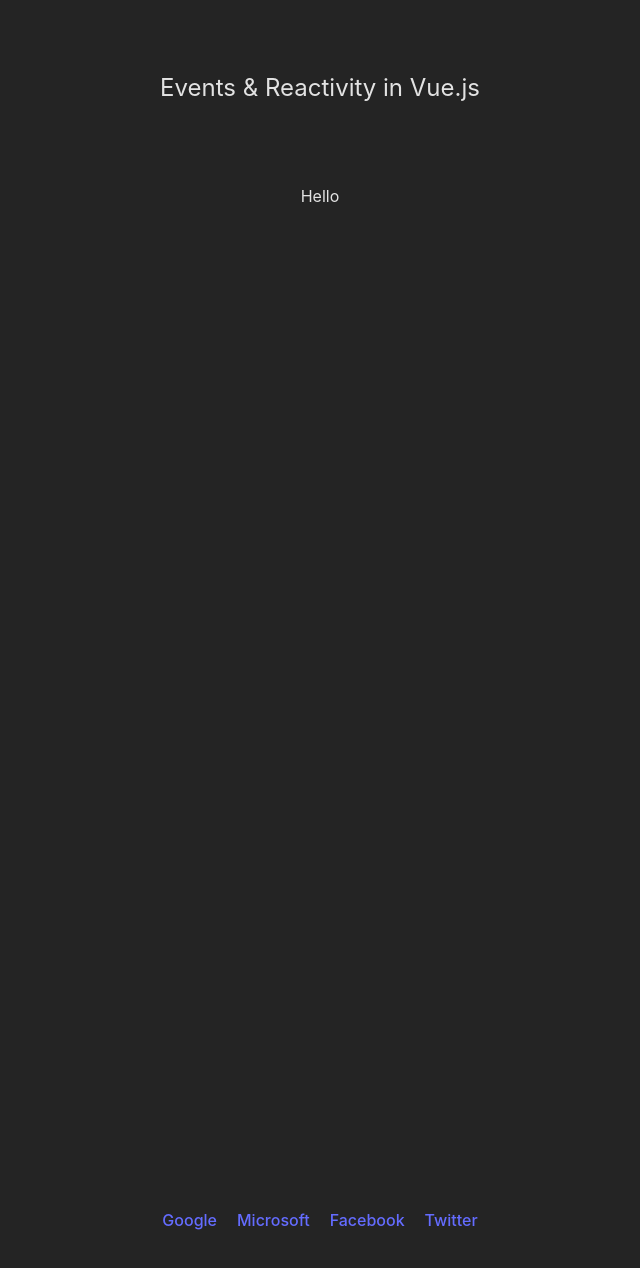
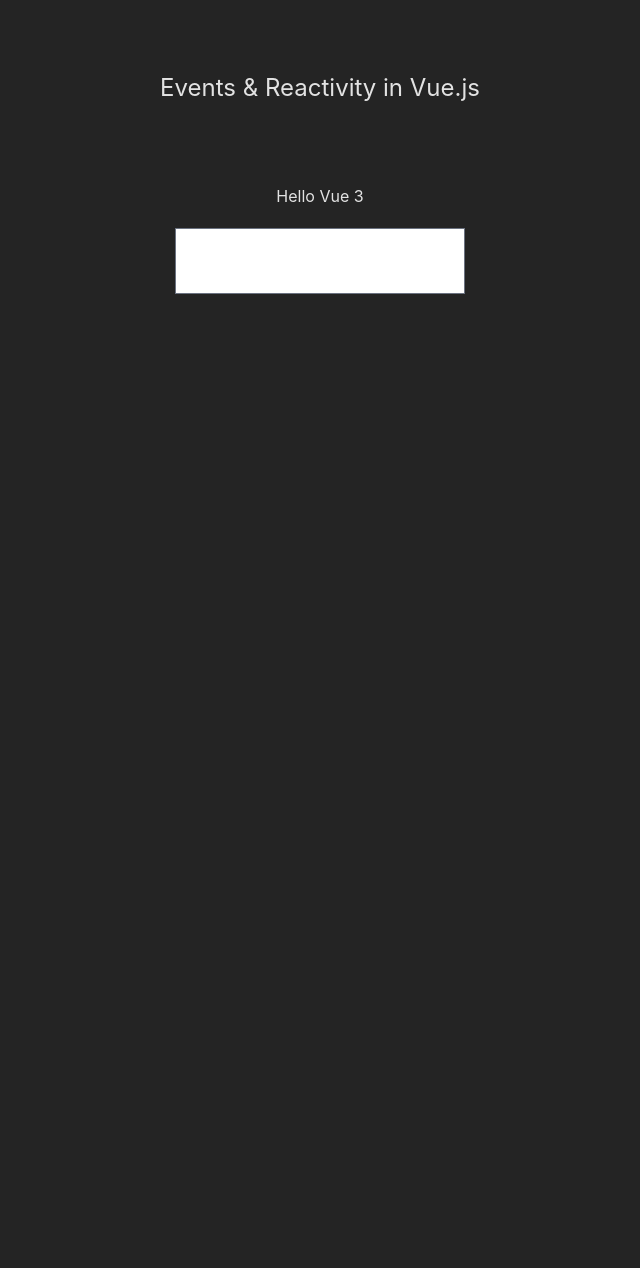
Before and after one commit to LearnWithHasinHayder/vue-events-reactivity, a Vue app: page / in a window 1280 px wide. Shown: the top 1268 px of the page, without its empty margins (320-960 px from the left). After the commit the page ends 800 px from the top, so only its background shows below. Built offline with nearby package versions, Linux system fonts and the light colour scheme.

Commit message:
Episode 08 Code

```diff
--- a/src/App.vue
+++ b/src/App.vue
@@ -1,48 +1,20 @@
 <script setup>
 import { ref } from "vue"
-const about = ref("Hello")
-const links=[
-  {
-    name: 'Google',
-    url: "https://www.google.com",
-    about:"Google is an American multinational technology company that specializes in Internet-related services and products, which include online advertising technologies, a search engine, cloud computing, software, and hardware."
-  },
-  {
-    name: 'Microsoft',
-    url: "https://www.microsoft.com",
-    about:"Microsoft Corporation is an American multinational technology company with headquarters in Redmond, Washington. It develops, manufactures, licenses, supports, and sells computer software, consumer electronics, personal computers, and related services."
-  },
-  {
-    name: 'Facebook',
-    url: "https://www.facebook.com",
-    about:"Facebook is an American online social media and social networking service based in Menlo Park, California, and a flagship service of the namesake company Facebook, Inc."
-  },
-  {
-    name:"Twitter",
-    url:"https://www.twitter.com",
-    about:"Twitter is an American microblogging and social networking service on which users post and interact with messages known as tweets. Registered users can post, like and retweet tweets, but unregistered users can only read them."
-  }
-]
+const space = ref(0)
+const message = ref("Hello Vue 3")
 
-function setText(text){
-  about.value=text
-  console.log(about.value)
+function spacePressed(){
+  space.value++
+  message.value = "Space Pressed " + space.value + " times"
 }
 </script>
 
 <template>
   <section class="container mx-auto flex items-center flex-col">
     <h1 class="text-center text-2xl py-10">Events & Reactivity in Vue.js</h1>
-    <h2 class="mt-10">{{ about }}</h2>
-    <div class="container mx-auto flex space-x-5 justify-center m-[1000px]">
-      <a
-        v-for="link in links"
-        target="_blank"
-        :key="link.name"
-        href="#"
-        @click.prevent="setText(link.about)"
-        >{{ link.name }}</a
-      >
+    <h2 class="mt-10">{{ message }}</h2>
+    <div class="container mx-auto flex space-x-5 justify-center m-5">
+      <input type="text" name="" id="" class="border border-gray-500 bg-white p-5" @keyup.space="spacePressed()">
     </div>
   </section>
 </template>
```
